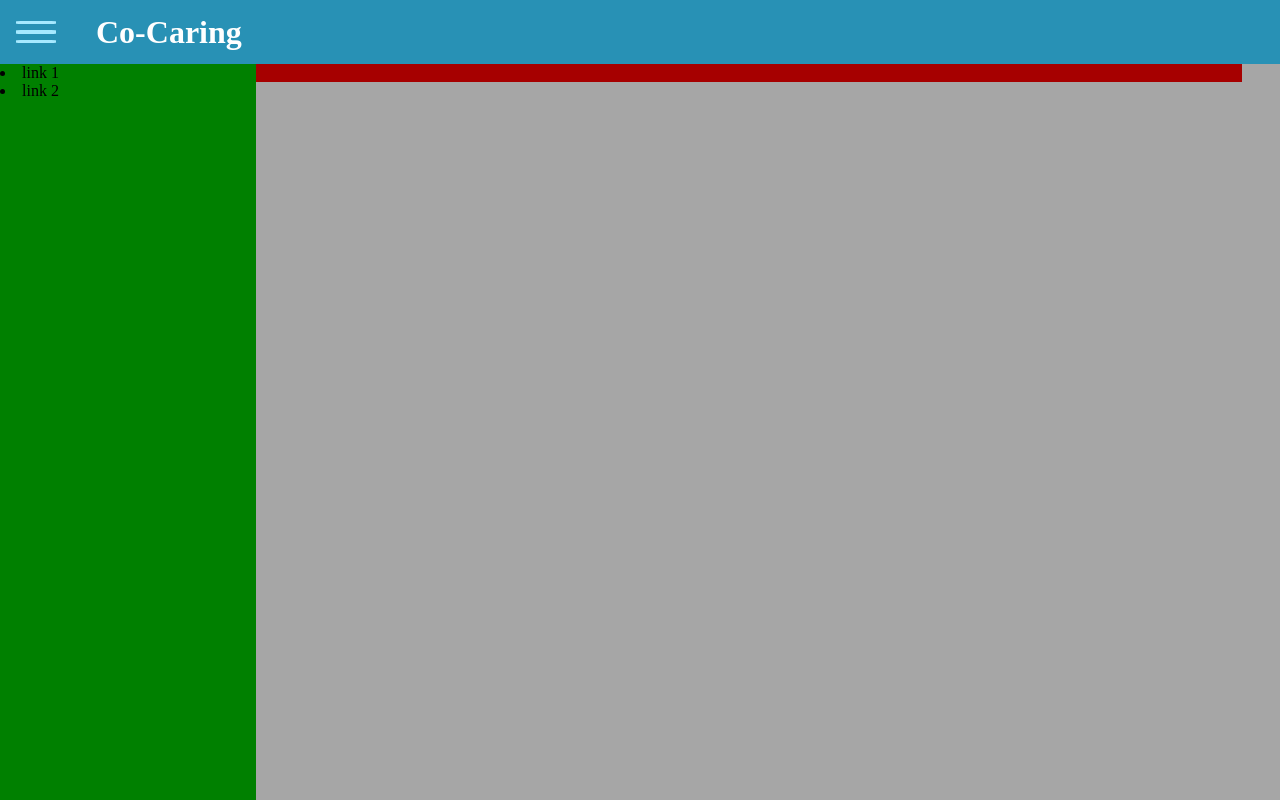
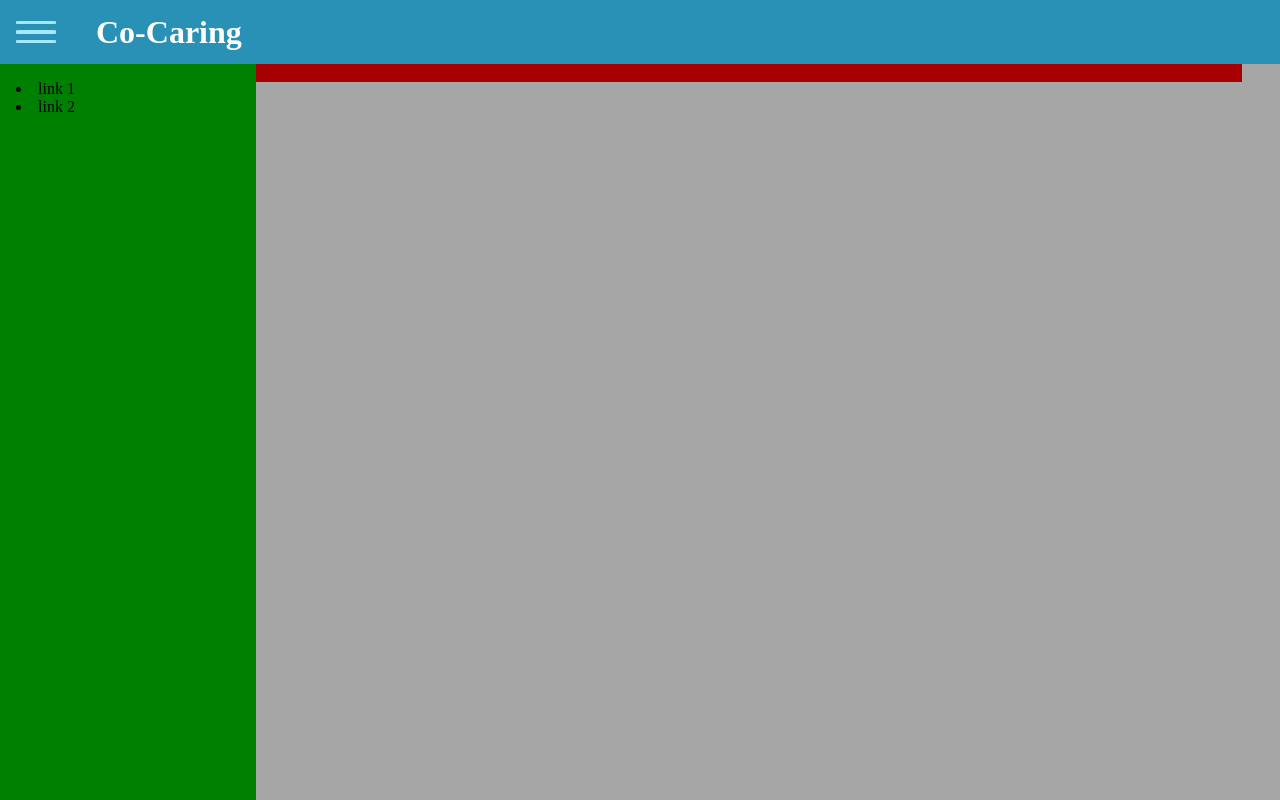
Before and after one commit to khongcodes/co-caring-dash, a React (Create React App) app: page / in a window 1280 px wide. Both pictures are taken after a click on the element 36 px from the left and 31 px from the top of the page. Built offline with nearby package versions, Linux system fonts and the light colour scheme.

Commit message:
move sidemenu implementation to new component file

```diff
--- a/src/components/Layout.js
+++ b/src/components/Layout.js
@@ -1,6 +1,7 @@
 import React, { useState } from 'react';
+import { CSSTransition } from 'react-transition-group';
+import SideMenu from './SideMenu';
 
-import { CSSTransition } from 'react-transition-group';
 import "../styles/modalmenu.scss"
 import layoutStyles from "../styles/layout.module.scss";
 
@@ -13,31 +14,6 @@ const Burger = ({toggleMenu}) => (
     <div/>
     <div/>
   </div>
-)
-
-const SideMenu = ({ toggleMenu, menuActive, children }) => (
-  <>
-    <CSSTransition
-      in={menuActive}
-      timeout={200}
-      classNames="side-menu"
-    >
-      <div className="side-menu">
-        {/* <ul> */}
-          <li>link 1</li>
-          <li>link 2</li>
-        {/* </ul> */}
-      </div>
-    </CSSTransition>
-
-    <CSSTransition
-      in={menuActive}
-      timeout={200}
-      classNames="dark-modal"
-    >
-      <div onClick={ toggleMenu }/>
-    </CSSTransition>
-  </>
 )
 
 const Header = ({ toggleMenu }) => (
--- /dev/null
+++ b/src/components/SideMenu.js
@@ -0,0 +1,31 @@
+import React from 'react';
+import { CSSTransition } from 'react-transition-group';
+
+import "../styles/modalmenu.scss"
+
+const SideMenu = ({ toggleMenu, menuActive, children }) => (
+  <>
+    <CSSTransition
+      in={menuActive}
+      timeout={200}
+      classNames="side-menu"
+    >
+      <div className="side-menu">
+        {/* <ul> */}
+          <li>link 1</li>
+          <li>link 2</li>
+        {/* </ul> */}
+      </div>
+    </CSSTransition>
+
+    <CSSTransition
+      in={menuActive}
+      timeout={200}
+      classNames="dark-modal"
+    >
+      <div onClick={ toggleMenu }/>
+    </CSSTransition>
+  </>
+)
+
+export default SideMenu
--- a/src/styles/modalmenu.scss
+++ b/src/styles/modalmenu.scss
@@ -41,6 +41,8 @@
   height: 100%;
   width: 20%;
   background-color: green;
+  padding: 1rem;
+  box-sizing: border-box;
 }
 
 .side-menu, .side-menu-exit-done {
```
